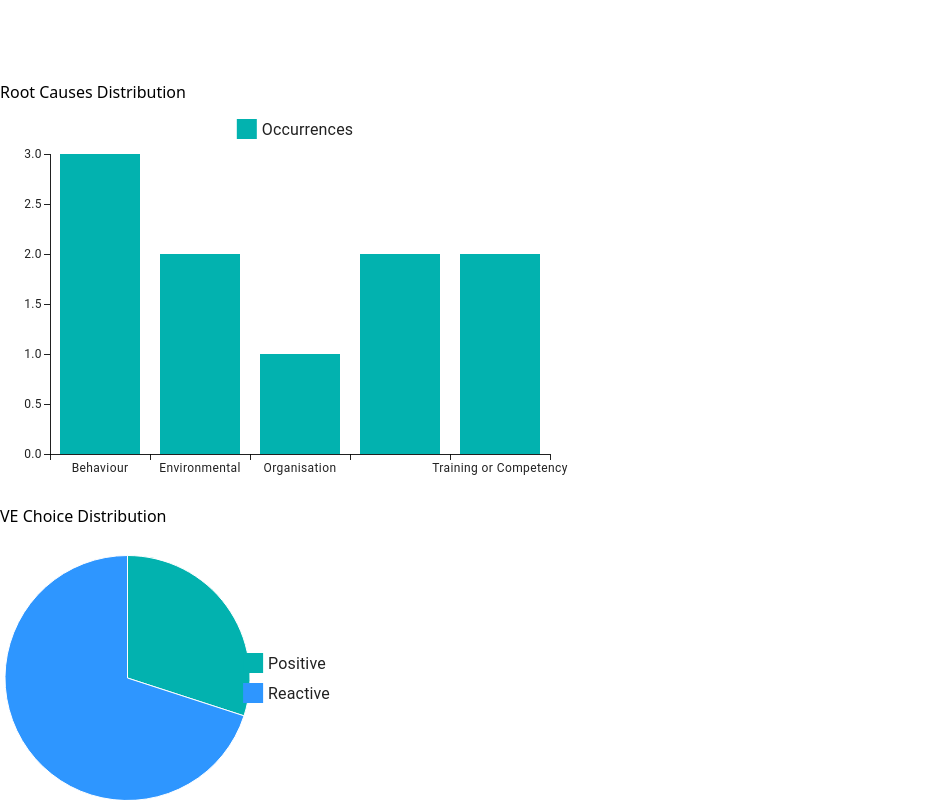
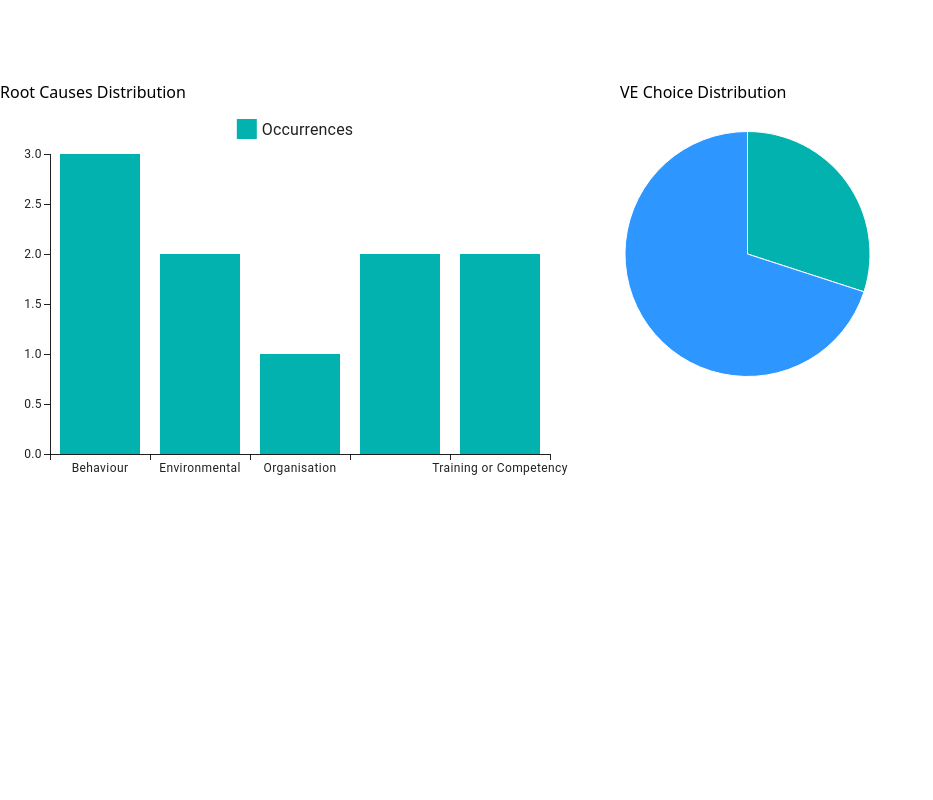
Before and after one commit to Dot-Den/AI-Stuff, a React (Vite) app in the folder buuk-ai-assistant/: page /sheqauditreports in a window 1280 px wide. Shown: the whole page, without its empty margins (0-933 px from the left). Built offline with nearby package versions, Linux system fonts and the light colour scheme.

Commit message:
Better looking reporting page

```diff
--- a/buuk-ai-assistant/src/pages/SHEQAudit/containers/SHEQAuditReportingView.tsx
+++ b/buuk-ai-assistant/src/pages/SHEQAudit/containers/SHEQAuditReportingView.tsx
@@ -17,21 +17,21 @@ const SHEQAuditReportingView: React.FC = () => {
     return acc;
   }, {} as Record<string, number>);
 
-
   return (
+    <div style={{ display: 'flex', gap: '20px' }}>
+      {/* Root Cause Bar Chart */}
       <div>
-      {/* Root Cause Bar Chart */}
         <h2>Root Causes Distribution</h2>
         <BarChart
           xAxis={[{ scaleType: 'band', data: rootCauseData.map(data => data.label) }]}
-        series={[
-          { data: rootCauseData.map(data => data.value), label: 'Occurrences' },
-        ]}
+          series={[{ data: rootCauseData.map(data => data.value), label: 'Occurrences' }]}
           width={600}
           height={400}
         />
+      </div>
 
       {/* VEChoice Pie Chart */}
+      <div>
         <h2>VE Choice Distribution</h2>
         <PieChart
           series={[
@@ -40,10 +40,15 @@ const SHEQAuditReportingView: React.FC = () => {
                 { id: 0, value: veChoiceCounts['Positive'], label: 'Positive' },
                 { id: 1, value: veChoiceCounts['Reactive'], label: 'Reactive' },
               ],
+              highlightScope: { fade: 'global', highlight: 'item' },
+              faded: { innerRadius: 30, additionalRadius: -30, color: 'gray' },
             },
           ]}
-        width={350} height={300}
+          slotProps={{ legend: { hidden: true } }}
+          width={350}
+          height={300}
         />
+      </div>
     </div>
   );
 };
```
Lines whose indentation alone changed are shown as unchanged.
